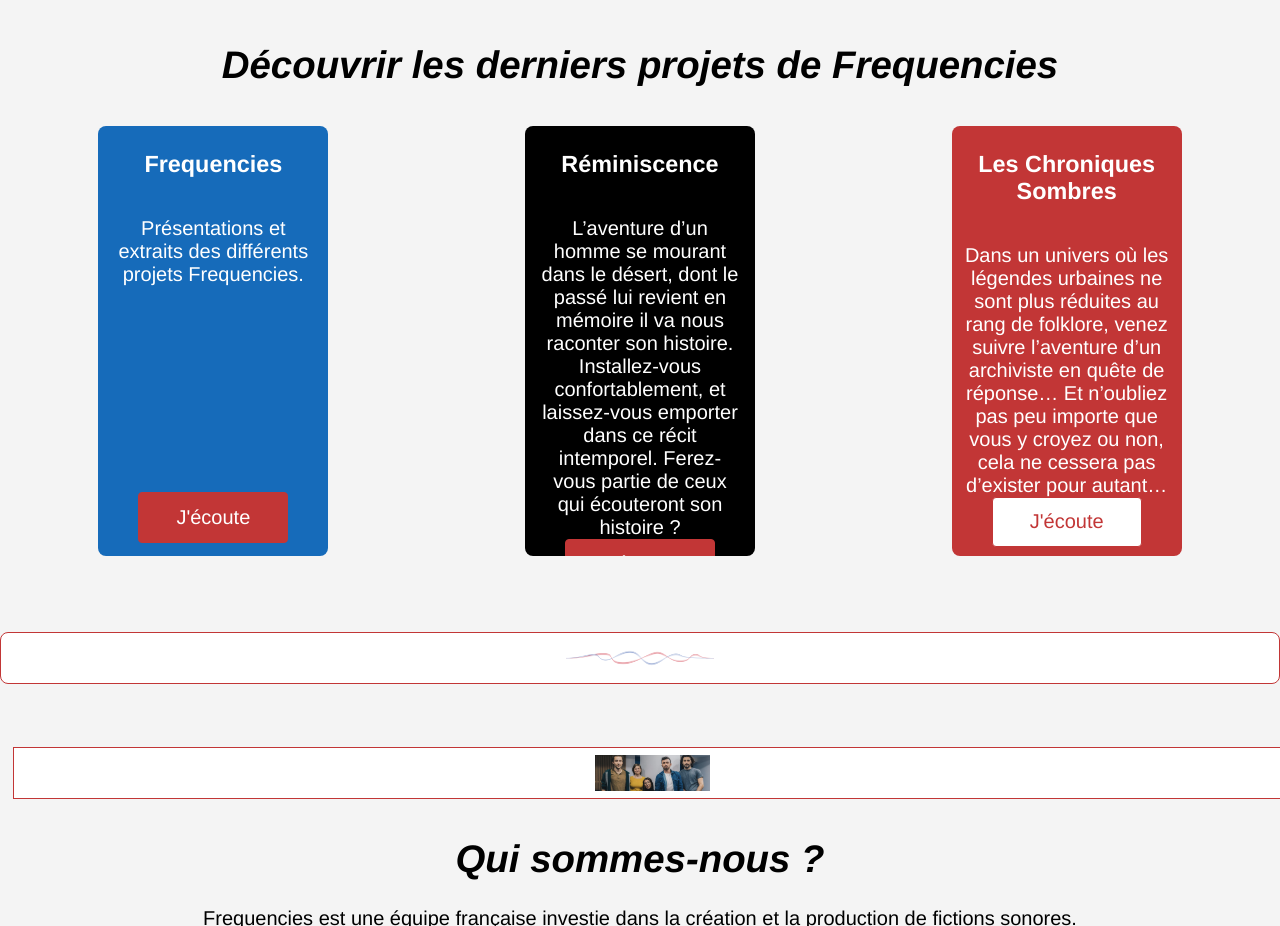
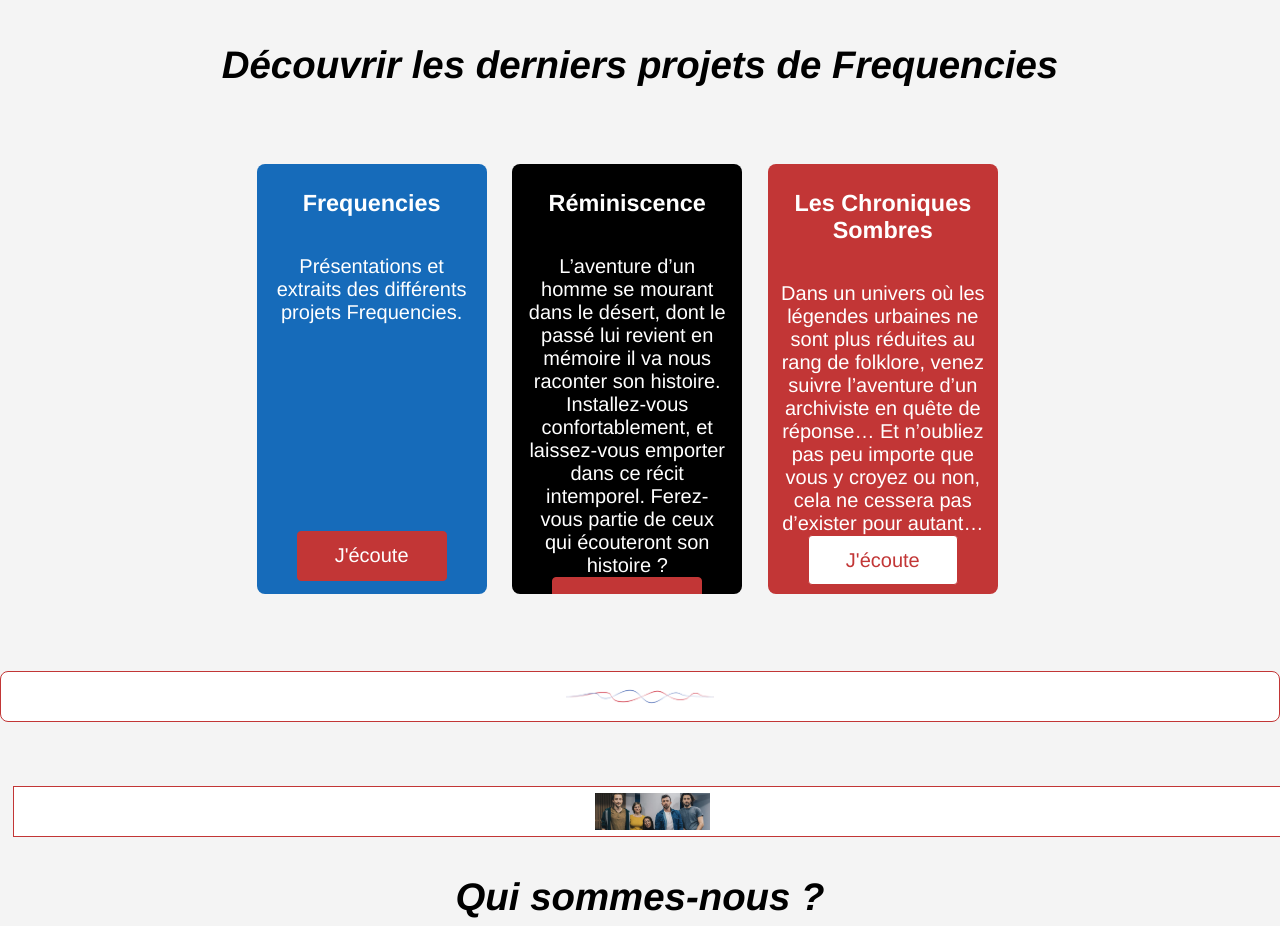
Before and after one commit to FrequenciesProduction/sitewebfrequencies, a Nuxt app: page / in a window 1280 px wide. Shown: the part 800-1726 px from the top of the page. Built offline with nearby package versions, Linux system fonts and the light colour scheme.

Commit message:
Centrer les cartes des émissions

```diff
--- a/assets/styles/projets.modules.scss
+++ b/assets/styles/projets.modules.scss
@@ -11,12 +11,12 @@
   object-fit: contain;
 }
 
-.projects_box {
+/*.projects_box {
   display: flex;
   flex-direction: column;
   align-items: center;
   margin-top: 3vw;
-}
+}*/
 
 .project {
   border-radius: 8px;
--- a/components/projectsMIni/projectsMini.modules.scss
+++ b/components/projectsMIni/projectsMini.modules.scss
@@ -1,8 +1,7 @@
 .projects_box {
+  display: flex;
   width: 100%;
-  padding: 0;
-  margin: 0;
-  justify-content: space-around;
+  justify-content: center;
 }
 
 .project {
@@ -43,14 +42,17 @@ h3 {
 }
 
 .project-blue {
+  margin-right: 2vw;
   background-color: #166bba;
 }
 
 .project-black {
+  margin-right: 2vw;
   background-color: black;
 }
 
 .project-red {
+  margin-right: 2vw;
   background-color: #c23636;
 }
 
--- a/pages/chroniques.vue
+++ b/pages/chroniques.vue
@@ -59,6 +59,6 @@ export default defineComponent({
 })
 </script>
 
-<style>
+<style scoped>
     @import '/assets/styles/chroniques.modules.scss';
 </style>
--- a/pages/description.vue
+++ b/pages/description.vue
@@ -44,7 +44,7 @@
   </main>
 </template>
 
-<style>
+<style scoped>
   @import '/assets/styles/description.modules.scss';
 </style>
 
--- a/pages/extraits.vue
+++ b/pages/extraits.vue
@@ -84,6 +84,6 @@ export default defineComponent({
 })
 </script>
 
-<style>
+<style scoped>
   @import '/assets/styles/extraits.modules.scss';
 </style>
--- a/pages/reminiscence.vue
+++ b/pages/reminiscence.vue
@@ -223,6 +223,6 @@ export default defineComponent({
 })
 </script>
 
-<style>
+<style scoped>
   @import '/assets/styles/reminiscence.modules.scss';
 </style>
--- a/pages/sponsor.vue
+++ b/pages/sponsor.vue
@@ -11,6 +11,6 @@
   })
 </script>
 
-<style>
+<style scoped>
   @import '/assets/styles/sponsor.modules.scss';
 </style>
--- a/pages/videos.vue
+++ b/pages/videos.vue
@@ -21,6 +21,6 @@ export default defineComponent({
 })
 </script>
 
-<style>
+<style scoped>
   @import '/assets/styles/videos.modules.scss';
 </style>
```
